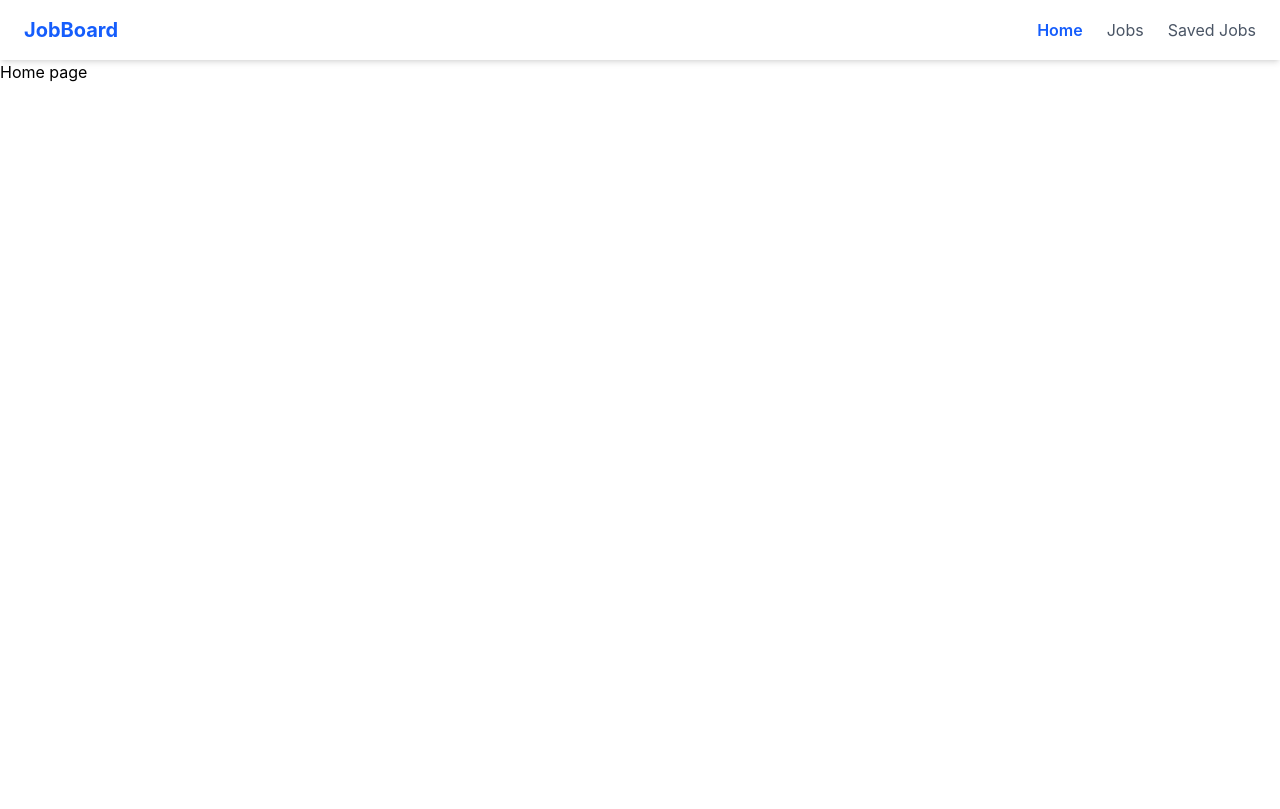
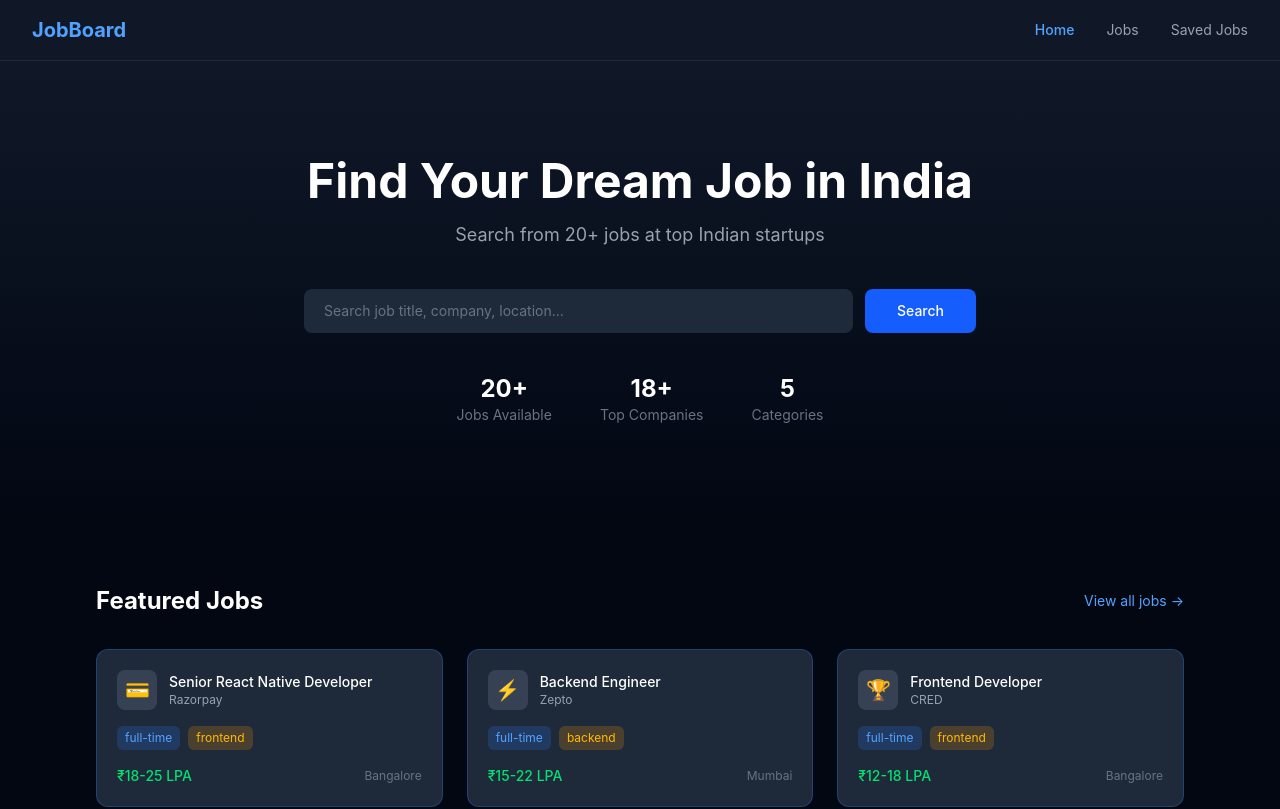
Before and after one commit to darshitnextgen/job-board, a React (Vite) app: page / in a window 1280 px wide. Shown: the top 809 px of the page. Built offline with nearby package versions, Linux system fonts and the light colour scheme.

Commit message:
feat: add home page with hero, search and featured jobs

```diff
--- a/src/components/Navbar.jsx
+++ b/src/components/Navbar.jsx
@@ -1,39 +1,38 @@
-import { NavLink } from 'react-router-dom';
+import { NavLink } from 'react-router-dom'
 
 function Navbar() {
+    const links = [
+        { name: 'Home', path: '/' },
+        { name: 'Jobs', path: '/jobs' },
+        { name: 'Saved Jobs', path: '/saved' },
+    ]
+
     return (
-        <nav className="bg-white shadow-md px-6 py-4 flex items-center justify-between">
-            <div className="text-xl font-bold text-blue-600">
+        <nav className="bg-gray-900 border-b border-gray-800 px-8 py-4 flex justify-between items-center sticky top-0 z-50">
+
+            <NavLink to="/" className="text-blue-400 text-xl font-bold">
                 JobBoard
+            </NavLink>
+
+            <div className="flex gap-8">
+                {links.map((link) => (
+                    <NavLink
+                        key={link.name}
+                        to={link.path}
+                        end={link.path === '/'}
+                        className={({ isActive }) =>
+                            isActive
+                                ? 'text-blue-400 font-medium text-sm'
+                                : 'text-gray-400 hover:text-white text-sm transition-colors'
+                        }
+                    >
+                        {link.name}
+                    </NavLink>
+                ))}
             </div>
-            <div className="flex gap-6">
-                <NavLink
-                    to="/"
-                    className={({ isActive }) =>
-                        isActive ? "text-blue-600 font-semibold" : "text-gray-600 hover:text-blue-500"
-                    }
-                >
-                    Home
-                </NavLink>
-                <NavLink
-                    to="/jobs"
-                    className={({ isActive }) =>
-                        isActive ? "text-blue-600 font-semibold" : "text-gray-600 hover:text-blue-500"
-                    }
-                >
-                    Jobs
-                </NavLink>
-                <NavLink
-                    to="/saved"
-                    className={({ isActive }) =>
-                        isActive ? "text-blue-600 font-semibold" : "text-gray-600 hover:text-blue-500"
-                    }
-                >
-                    Saved Jobs
-                </NavLink>
-            </div>
+
         </nav>
-    );
+    )
 }
 
-export default Navbar;
+export default Navbar
--- a/src/constants/jobsmock.js
+++ b/src/constants/jobsmock.js
@@ -14,7 +14,7 @@
     * featured (boolean)
 **/
 
-export const JobsMock = [
+export const jobs = [
     {
         id: 1,
         title: "Senior React Native Developer",
--- a/src/pages/Home.jsx
+++ b/src/pages/Home.jsx
@@ -1,7 +1,127 @@
+import { useState } from 'react';
+import { jobs } from '../constants/jobsmock'
+import { useNavigate } from 'react-router-dom';
+
 function Home() {
+    const navigate = useNavigate();
+    const [search, setSearch] = useState('');
+
+    const featuredJobs = jobs.filter((job) => job.featured);
+
+    function handleSearch() {
+        if (search.trim()) {
+            navigate(`/jobs?search=${search}`)
+        } else {
+            navigate('/jobs')
+        }
+    }
+
+    function handleKeyDown(e) {
+        if (e.key === 'Enter') handleSearch()
+    }
+
     return (
-        <h1>Home page</h1>
-    );
+        <div className="min-h-screen bg-gray-950 text-white">
+
+            {/* Hero Section */}
+            <div className="bg-gradient-to-b from-gray-900 to-gray-950 py-24 px-8 text-center">
+                <h1 className="text-5xl font-bold text-white mb-4">
+                    Find Your Dream Job in India
+                </h1>
+                <p className="text-gray-400 text-lg mb-10">
+                    Search from {jobs.length}+ jobs at top Indian startups
+                </p>
+
+                {/* Search Bar */}
+                <div className="max-w-2xl mx-auto flex gap-3">
+                    <input
+                        type="text"
+                        placeholder="Search job title, company, location..."
+                        value={search}
+                        onChange={(e) => setSearch(e.target.value)}
+                        onKeyDown={handleKeyDown}
+                        className="flex-1 bg-gray-800 text-white placeholder-gray-500 px-5 py-3 rounded-lg outline-none focus:ring-2 focus:ring-blue-500 text-sm"
+                    />
+                    <button
+                        onClick={handleSearch}
+                        className="bg-blue-600 hover:bg-blue-700 text-white px-8 py-3 rounded-lg font-medium text-sm transition-colors">
+                        Search
+                    </button>
+                </div>
+
+                {/* Stats */}
+                <div className="flex justify-center gap-12 mt-10">
+                    <div className="text-center">
+                        <div className="text-2xl font-bold text-white">{jobs.length}+</div>
+                        <div className="text-gray-500 text-sm">Jobs Available</div>
+                    </div>
+                    <div className="text-center">
+                        <div className="text-2xl font-bold text-white">18+</div>
+                        <div className="text-gray-500 text-sm">Top Companies</div>
+                    </div>
+                    <div className="text-center">
+                        <div className="text-2xl font-bold text-white">5</div>
+                        <div className="text-gray-500 text-sm">Categories</div>
+                    </div>
+                </div>
+            </div>
+
+            {/* Featured Jobs */}
+            <div className="max-w-6xl mx-auto px-8 py-16">
+                <div className="flex justify-between items-center mb-8">
+                    <h2 className="text-2xl font-bold">Featured Jobs</h2>
+                    <button
+                        onClick={() => navigate('/jobs')}
+                        className="text-blue-400 hover:text-blue-300 text-sm transition-colors">
+                        View all jobs →
+                    </button>
+                </div>
+
+                <div className="grid grid-cols-3 gap-6">
+                    {featuredJobs.map((job) => (
+                        <div
+                            key={job.id}
+                            onClick={() => navigate(`/jobs/${job.id}`)}
+                            className="bg-gray-800 border border-blue-500/30 rounded-xl p-5 cursor-pointer hover:border-blue-500 transition-all hover:bg-gray-750 group">
+
+                            {/* Card Top */}
+                            <div className="flex items-center gap-3 mb-4">
+                                <div className="w-10 h-10 bg-gray-700 rounded-lg flex items-center justify-center text-xl">
+                                    {job.logo}
+                                </div>
+                                <div>
+                                    <div className="text-white font-medium text-sm">{job.title}</div>
+                                    <div className="text-gray-400 text-xs">{job.company}</div>
+                                </div>
+                            </div>
+
+                            {/* Tags */}
+                            <div className="flex gap-2 mb-4">
+                                <span className="bg-blue-500/20 text-blue-400 text-xs px-2 py-1 rounded-md">
+                                    {job.type}
+                                </span>
+                                <span className="bg-amber-500/20 text-amber-400 text-xs px-2 py-1 rounded-md">
+                                    {job.category}
+                                </span>
+                            </div>
+
+                            {/* Footer */}
+                            <div className="flex justify-between items-center">
+                                <span className="text-green-400 text-sm font-medium">
+                                    {job.salary}
+                                </span>
+                                <span className="text-gray-500 text-xs">
+                                    {job.location.split(',')[0]}
+                                </span>
+                            </div>
+
+                        </div>
+                    ))}
+                </div>
+            </div>
+
+        </div>
+    )
 }
 
-export default Home;
+export default Home
```
